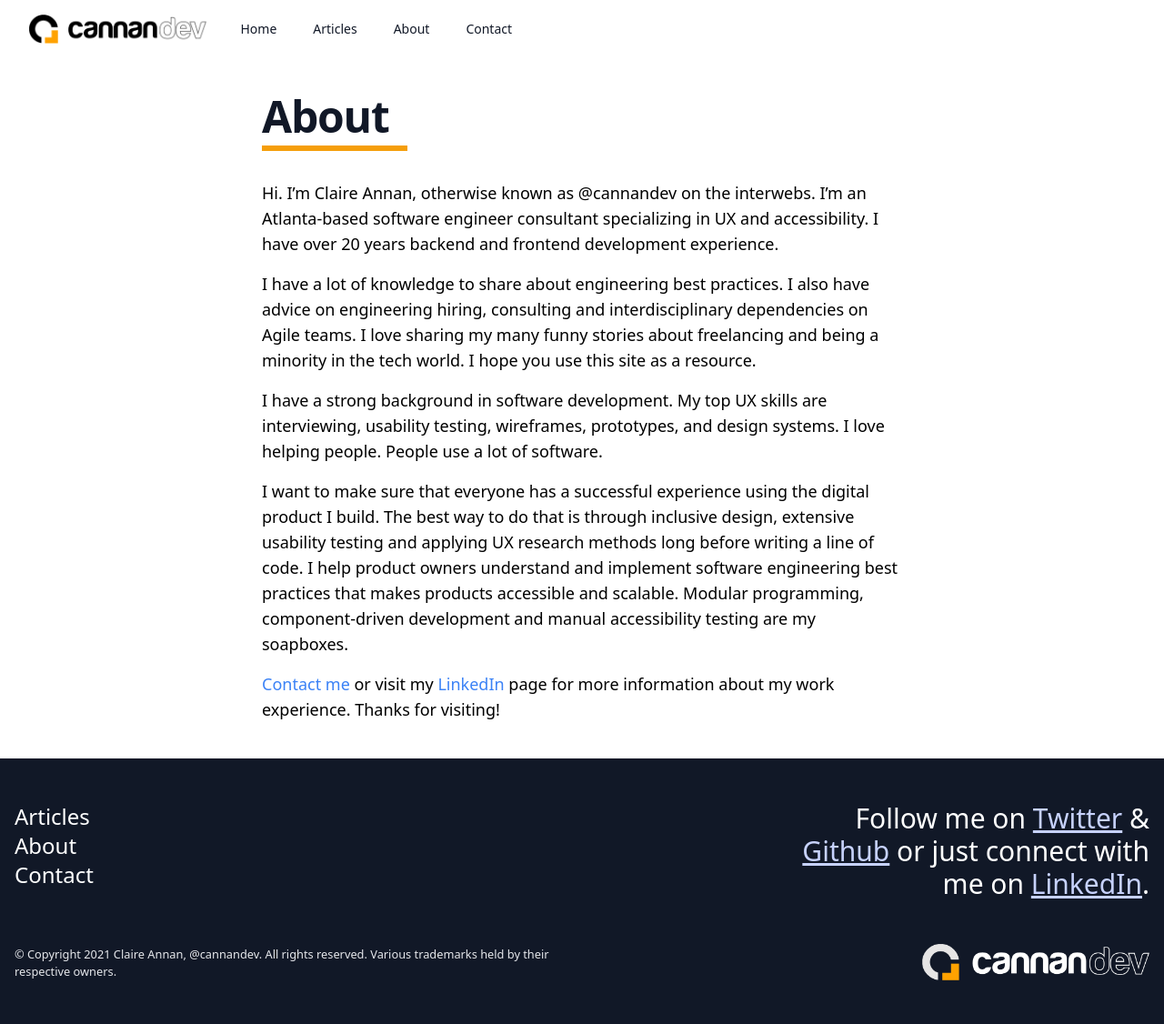
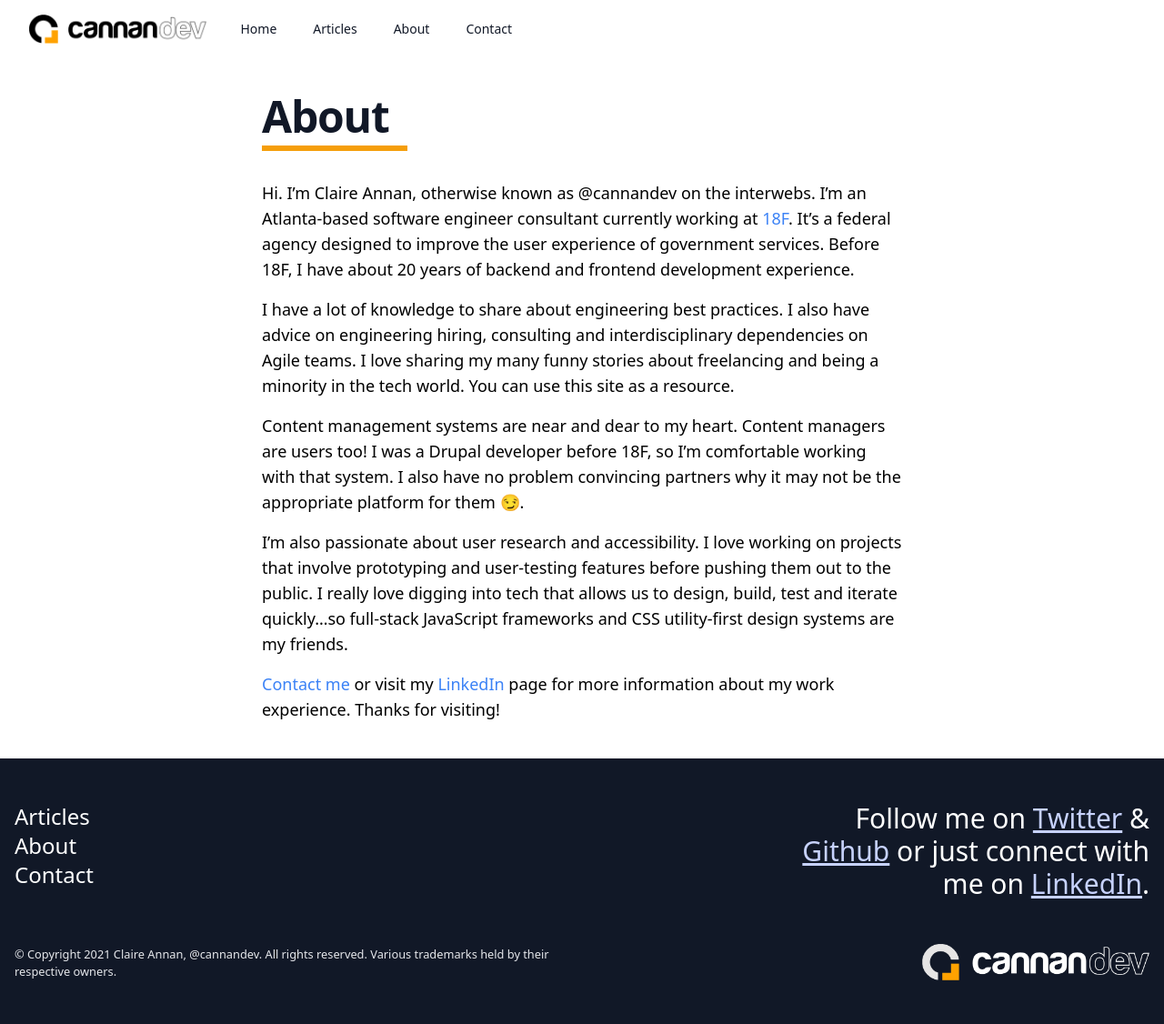
Before and after one commit to cannandev/plain-ole-jekyll-blog, a Jekyll site: the page built from about.md, in a window 1280 px wide. Shown: the whole page at 91% size. Built offline with Jekyll 4.4.1, drawn with Linux system fonts in a browser that asks for light colours.

Commit message:
Update about page.

```diff
--- a/about.md
+++ b/about.md
@@ -5,12 +5,12 @@ permalink: /about/
 classes: "content"
 ---
 
-Hi. I’m Claire Annan, otherwise known as @cannandev on the interwebs. I’m an Atlanta-based software engineer consultant specializing in UX and accessibility. I have over 20 years backend and frontend development experience.
+Hi. I’m Claire Annan, otherwise known as @cannandev on the interwebs. I’m an Atlanta-based software engineer consultant currently working at [18F](https://18f.gsa.gov). It's a federal agency designed to improve the user experience of government services. Before 18F, I have about 20 years of backend and frontend development experience.
 
-I have a lot of knowledge to share about engineering best practices. I also have advice on engineering hiring, consulting and interdisciplinary dependencies on Agile teams. I love sharing my many funny stories about freelancing and being a minority in the tech world. I hope you use this site as a resource.
+I have a lot of knowledge to share about engineering best practices. I also have advice on engineering hiring, consulting and interdisciplinary dependencies on Agile teams. I love sharing my many funny stories about freelancing and being a minority in the tech world. You can use this site as a resource.
 
-I have a strong background in software development. My top UX skills are interviewing, usability testing, wireframes, prototypes, and design systems. I love helping people. People use a lot of software.
+Content management systems are near and dear to my heart. Content managers are users too! I was a Drupal developer before 18F, so I’m comfortable working with that system. I also have no problem convincing partners why it may not be the appropriate platform for them 😏.
 
-I want to make sure that everyone has a successful experience using the digital product I build. The best way to do that is through inclusive design, extensive usability testing and applying UX research methods long before writing a line of code. I help product owners understand and implement software engineering best practices that makes products accessible and scalable. Modular programming, component-driven development and manual accessibility testing are my soapboxes.
+I’m also passionate about user research and accessibility. I love working on projects that involve prototyping and user-testing features before pushing them out to the public. I really love digging into tech that allows us to design, build, test and iterate quickly…so full-stack JavaScript frameworks and CSS utility-first design systems are my friends.
 
-[Contact me](/contact.html) or visit my [LinkedIn](https://linkedin.com/in/ClaireAnnan) page for more information about my work experience. Thanks for visiting!
+[Contact me](/contact/) or visit my [LinkedIn](https://linkedin.com/in/ClaireAnnan) page for more information about my work experience. Thanks for visiting!
```
